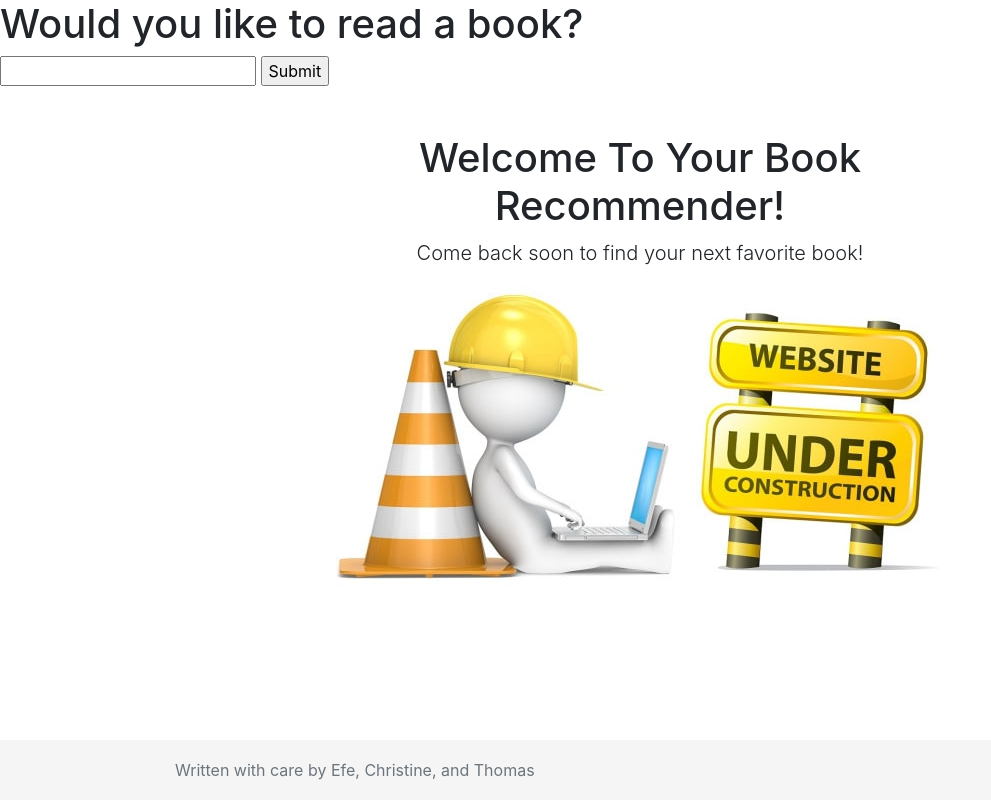
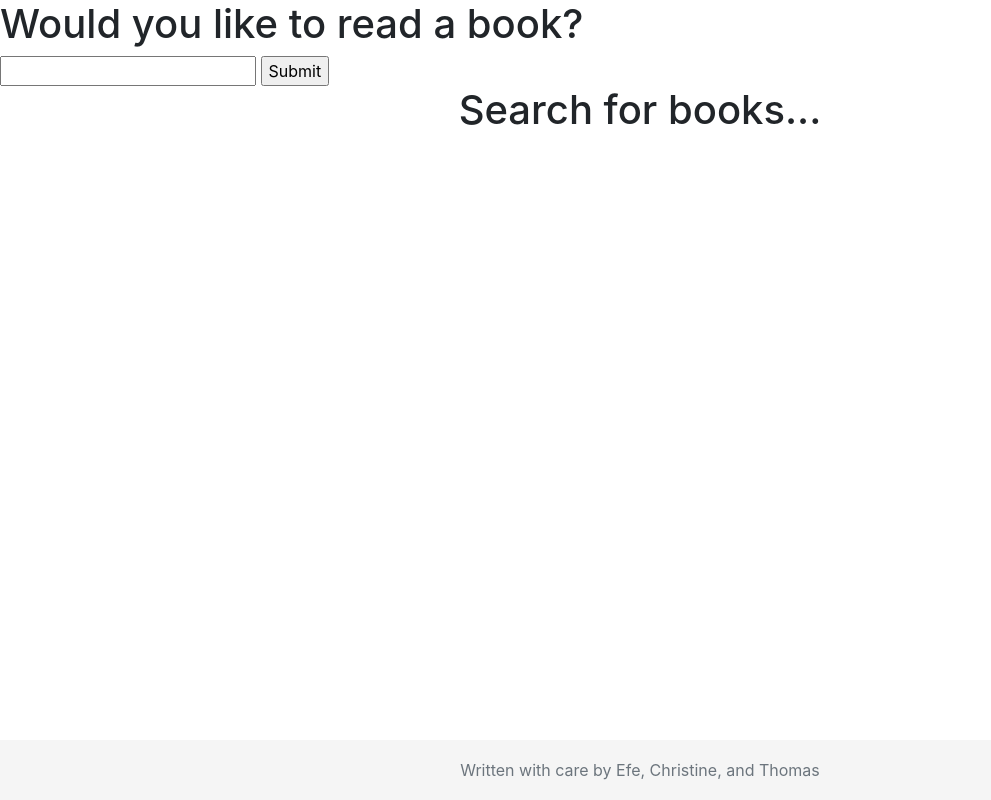
Before and after one commit to ZCW-Data2-2/FinalProject, a Django app: template BookRecommender/templates/search_books.html in a window 1280 px wide. Shown: the whole page, without its empty margins (0-991 px from the left). Run offline with Django 3.2, Linux system fonts and the light colour scheme; the template is opened without the code that fills it, so the values that code supplies are empty; parts of the project's set-up code (start-up, migrations or seed data) failed here and were passed over.

Commit message:
adding search book feature

```diff
--- a/BookRecommender/recommender/urls.py
+++ b/BookRecommender/recommender/urls.py
@@ -5,5 +5,6 @@ from . import views
 
 urlpatterns = [
      path('', views.index, name='app.html'),
+     path('search_books', views.search_books, name='search-books'),
 #     path('', HomePageView.as_view(), name='home-view'),
 ]
--- a/BookRecommender/templates/search_books.html
+++ b/BookRecommender/templates/search_books.html
@@ -2,16 +2,11 @@
 
 {% load static %}
 
-{% block title %}
-Welcome To Your Book Recommender!
-{% endblock title %}
 
 {% block content %}
-{% load static %}
-<div class="pricing-header px-3 py-3 pt-md-5 pb-md-4 mx-auto text-center">
-  <h1>Welcome To Your Book Recommender!</h1>
-  <p class="lead">Come back soon to find your next favorite book!</p>
-  <img src="static/images/Under.jpeg" alt="Developers Hard At Work.">
+    <center>
+    <h1>Search for books...</h1>
 
-</div>
+
+    <center>
 {% endblock content %}
```
